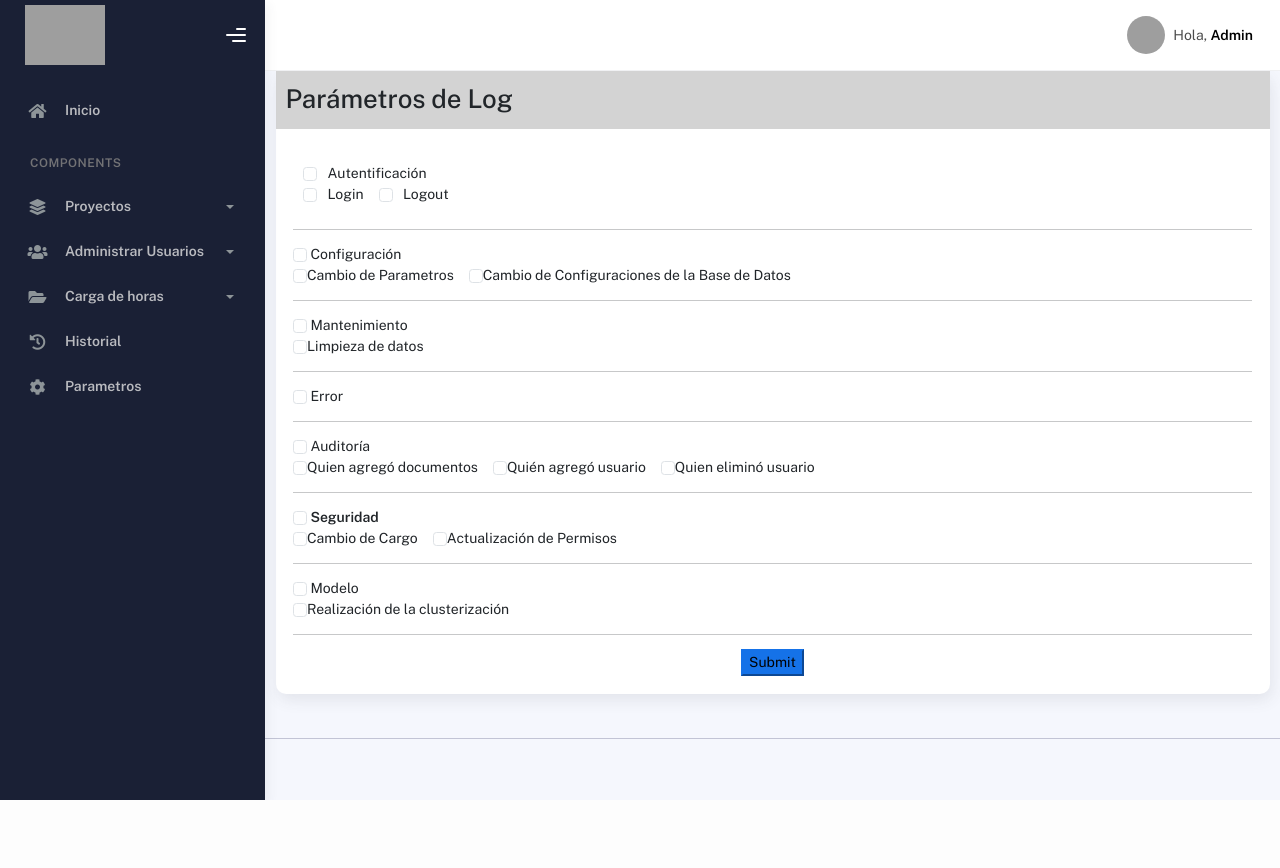
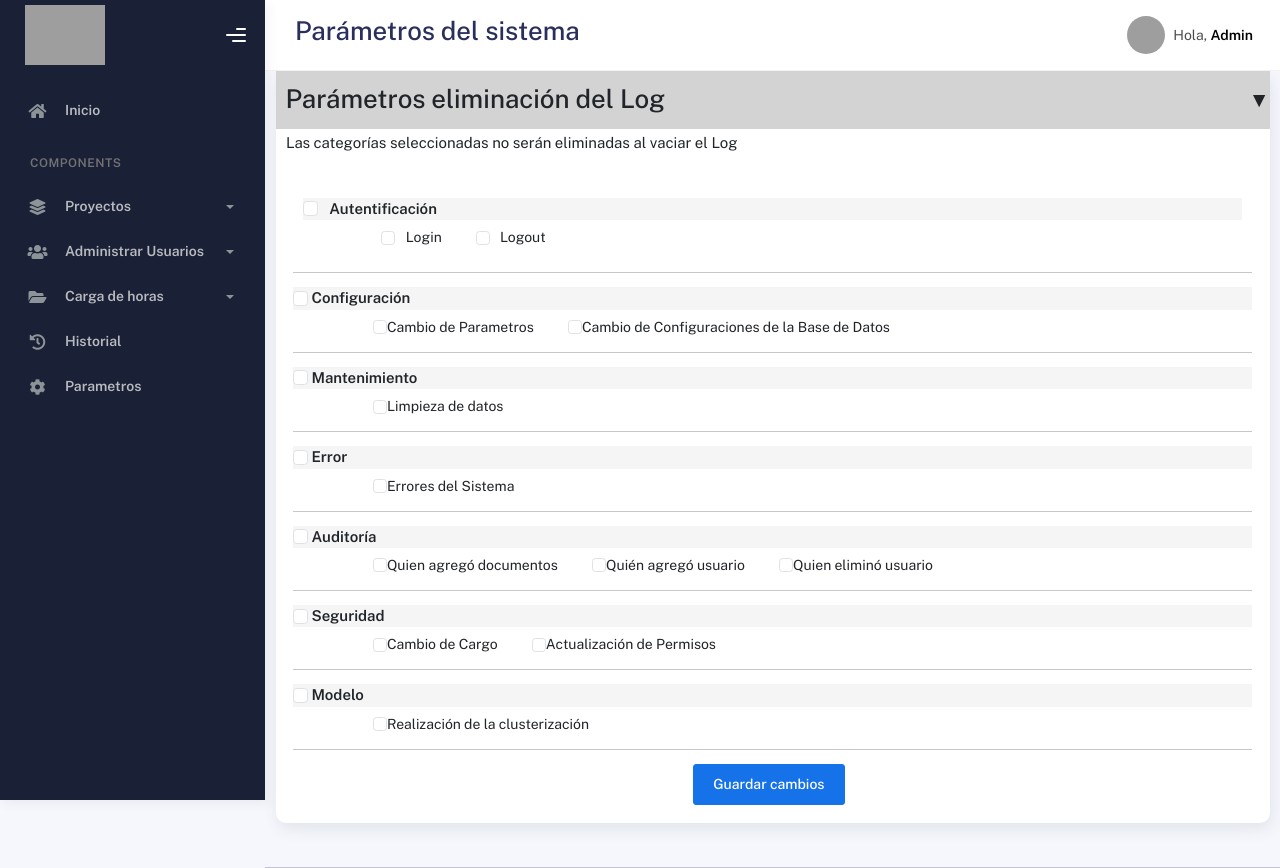
Before and after one commit to Felipe-Diaz/Teamfit, a Django app: page /parametros in a window 1280 px wide. Before the commit the page ends 800 px from the top, so only its background shows below. Run offline with Django 5.2, Linux system fonts and the light colour scheme; a user stored in the database is signed in; data that the repository does not hold is empty; parts of the project's set-up code (start-up, migrations or seed data) failed here and were passed over; some libraries are stand-ins or nearby versions; grey boxes are pictures that could not be loaded.

Commit message:
Mejorada la interfaz de las tablas, mensajes y página de parámetros. Se ha finalizado la historia relacionada con parámetros del historial
Co-authored-by: Jere5865 <Jere5865@users.noreply.github.com>

```diff
--- a/core/forms.py
+++ b/core/forms.py
@@ -194,7 +194,8 @@ CATEGORIAS_MAPPING = {
     'B2': 'cambio_conf_bd',
     'C': 'mantenimiento',
     'C1': 'limpieza_datos',
-    'D1': 'error',
+    'D':'error',
+    'D1': 'errores_sistema',
     'E': 'auditoria',
     'E1': 'quien_agrego_documentos',
     'E2': 'quien_agrego_usuario',
@@ -240,6 +241,7 @@ class CategoriasForm(forms.Form):
 
     # Error
     error = forms.BooleanField(required=False, label="Error", widget=forms.CheckboxInput(attrs={'class':'form-check-input'}))
+    errores_sistema = forms.BooleanField(required=False, label="Errores del Sistema", widget=forms.CheckboxInput(attrs={'class':'form-check-input'}))
 
     # Auditoría
     auditoria = forms.BooleanField(required=False, label="Auditoría", widget=forms.CheckboxInput(attrs={'class':'form-check-input'}))
--- a/core/templates/core/base.html
+++ b/core/templates/core/base.html
@@ -227,6 +227,10 @@
           <nav
             class="navbar navbar-header navbar-header-transparent navbar-expand-lg border-bottom">
             <div class="container-fluid">
+              <h2>
+                {% block titulo %}
+                {% endblock titulo %}
+              </h2>
               <ul class="navbar-nav topbar-nav ms-md-auto align-items-center">
                 <li class="nav-item topbar-user dropdown hidden-caret">
                   <a
--- a/core/templates/core/dashboard.html
+++ b/core/templates/core/dashboard.html
@@ -3,6 +3,9 @@
 {% block titlePage %}
 Teamfit - Diagramas
 {% endblock titlePage %}
+{% block titulo %}
+Gráficos
+{% endblock titulo %}
 {% block content %}
     <div class="container">
         <div>
--- a/core/templates/core/index1.html
+++ b/core/templates/core/index1.html
@@ -1,5 +1,8 @@
 {% extends 'core/base.html' %}
 {% load static %}
+{% block titulo %}
+Inicio
+{% endblock titulo %}
 {% block content %}
   <body>
     <br><br><br><br><hr>
--- a/core/templates/core/parameters.html
+++ b/core/templates/core/parameters.html
@@ -10,14 +10,50 @@ Teamfit - Parametros
         background-color: lightgrey;
         padding: 10px; /* Optional: adds padding around the text */
     }
+    .gray-bg {
+        background-color: rgb(245, 245, 245);
+    }
 
     .checkbox-container {
         display: flex;
         gap: 15px; /* Space between checkboxes */
     }
+    .rounded-button {
+        border-radius: 50px;
+        border: none;
+        box-shadow: none;
+        padding: 15px 30px;
+        font-size: 18px;
+    }
+    .toggle-btn {
+        background-color: lightgrey;
+        border: none;
+        font-size: 1.5rem;
+        padding: 0;
+        width: 100%;
+        text-align: left;
+        display: flex;
+        justify-content: space-between;
+        align-items: center;
+        color: inherit;
+    }
+
+    .toggle-btn:focus {
+        outline: none;
+    }
+
+    .arrow-icon {
+        transition: transform 0.3s;
+    }
+
+    .collapsed .arrow-icon {
+        transform: rotate(180deg);
+    }
 </style>
 {% endblock estiloHead %}
-
+{% block titulo %}
+Parámetros del sistema
+{% endblock titulo %}
 {% block content %}
 <body>
     <div class="container-fluid" style="margin-top: 70px;">
@@ -25,9 +61,16 @@ Teamfit - Parametros
             <div class = "col-md-12">
                 <div class = "card">
                     <div>
-                        <h2 class="custom-grey-bg">
-                            Parámetros de Log
+                        <button class="toggle-btn" type="button" data-bs-toggle="collapse" data-bs-target="#parametros-content" aria-expanded="true" aria-controls="parametros-content">
+                            <h2 class="custom-grey-bg mb-0 col-md-6">
+                                Parámetros eliminación del Log
                             </h2>
+                            <span class="arrow-icon">▼</span>
+                        </button>
+                        <div id="parametros-content" class="collapse show">
+                            <div class="container">
+                                <p>Las categorías seleccionadas no serán eliminadas al vaciar el Log</p>
+                            </div>
                             <div class="container">
                                 {% if messages %}
                                 {% for mesg in messages %}
@@ -50,10 +93,10 @@ Teamfit - Parametros
                                     <div class="main-checkbox">
                                         <div class="form-check">
                                             <!-- Autenticación -->
-                                        {{ form.autenticacion }} {{form.autenticacion.label}}
+                                            <h6 class="gray-bg"> <strong>{{ form.autenticacion }} {{form.autenticacion.label}}</strong></h6>
                                             <div class="checkbox-container" id="autenticacion-fields row"><!--Sub categorías-->
-                                            <div>{{ form.login }}{{ form.login.label }}</div>
-                                            <div>{{ form.logout }}{{ form.logout.label }}</div>
+                                                <div class="offset-md-1">{{ form.login }}{{ form.login.label }}</div>
+                                                <div style="padding-left: 2%;">{{ form.logout }}{{ form.logout.label }}</div>
                                             </div>
                                             <!--  -->
                                         </div>
@@ -61,65 +104,67 @@ Teamfit - Parametros
                                     <hr>
                                     <div class="main-checkbox">
                                         <!-- Configuración -->
-                                    {{ form.configuracion }} {{form.configuracion.label}}
+                                        <h6 class="gray-bg"><strong>{{ form.configuracion }} {{form.configuracion.label}}</strong></h6>
                                         <div class="checkbox-container" id="autenticacion-fields row"><!--Sub categorías-->
-                                        <div>{{ form.cambio_parametros }}{{ form.cambio_parametros.label }}</div>
-                                        <div>{{ form.cambio_conf_bd }}{{ form.cambio_conf_bd.label }}</div>
+                                            <div class="offset-md-1">{{ form.cambio_parametros }}{{ form.cambio_parametros.label }}</div>
+                                            <div style="padding-left: 2%;">{{ form.cambio_conf_bd }}{{ form.cambio_conf_bd.label }}</div>
                                         </div>
                                         <!--  -->
                                     </div>
                                     <hr>
                                     <div class="main-checkbox">
                                         <!--Mantenimiento -->
-                                    {{ form.mantenimiento }} {{form.mantenimiento.label}}
+                                        <h6 class="gray-bg"><strong>{{ form.mantenimiento }} {{form.mantenimiento.label}}</strong></h6>
                                         <div class="checkbox-container" id="autenticacion-fields row"><!--Sub categorías-->
-                                        <div>{{ form.limpieza_datos }}{{ form.limpieza_datos.label }}</div>
+                                            <div class="offset-md-1">{{ form.limpieza_datos }}{{ form.limpieza_datos.label }}</div>
                                         </div>
                                         <!--  -->
                                     </div>
                                     <hr>
                                     <div class="main-checkbox">
                                         <!--Error -->
-                                    {{ form.error }} {{form.error.label}}
+                                        <h6 class="gray-bg"><strong>{{ form.error }} {{form.error.label}}</strong></h6>
                                         <div class="checkbox-container" id="autenticacion-fields row"><!--Sub categorías-->
+                                            <div class="offset-md-1">{{ form.errores_sistema }}{{ form.errores_sistema.label }}</div>
                                         </div>
                                         <!--  -->
                                     </div>
                                     <hr>
                                     <div class="main-checkbox">
                                         <!--Auditoría -->
-                                    {{ form.auditoria }} {{form.auditoria.label}}
+                                        <h6 class="gray-bg"><strong>{{ form.auditoria }} {{form.auditoria.label}}</strong></h6>
                                         <div class="checkbox-container" id="autenticacion-fields row"><!--Sub categorías-->
-                                        <div>{{ form.quien_agrego_documentos }}{{ form.quien_agrego_documentos.label }}</div>
-                                        <div>{{ form.quien_agrego_usuario }}{{ form.quien_agrego_usuario.label }}</div>
-                                        <div>{{ form.quien_elimino_usuario }}{{ form.quien_elimino_usuario.label }}</div>
+                                            <div class="offset-md-1">{{ form.quien_agrego_documentos }}{{ form.quien_agrego_documentos.label }}</div>
+                                            <div style="padding-left: 2%;">{{ form.quien_agrego_usuario }}{{ form.quien_agrego_usuario.label }}</div>
+                                            <div style="padding-left: 2%;">{{ form.quien_elimino_usuario }}{{ form.quien_elimino_usuario.label }}</div>
                                         </div>
                                         <!--  -->
                                     </div>
                                     <hr>
                                     <div class="main-checkbox">
                                         <!--Seguridad -->
-                                    {{ form.seguridad }} <strong>{{form.seguridad.label}}</strong>
+                                        <h6 class="gray-bg"><strong>{{ form.seguridad }} {{form.seguridad.label}}</strong></h6>
                                         <div class="checkbox-container" id="autenticacion-fields row"><!--Sub categorías-->
-                                        <div>{{ form.cambio_de_cargo }}{{ form.cambio_de_cargo.label }}</div>
-                                        <div>{{ form.actualizacion_permisos }}{{ form.actualizacion_permisos.label }}</div>
+                                            <div class="offset-md-1">{{ form.cambio_de_cargo }}{{ form.cambio_de_cargo.label }}</div>
+                                            <div style="padding-left: 2%;">{{ form.actualizacion_permisos }}{{ form.actualizacion_permisos.label }}</div>
                                         </div>
                                         <!--  -->
                                     </div>
                                     <hr>
                                     <div class="main-checkbox">
                                         <!--Modelo -->
-                                    {{ form.modelo }} {{form.modelo.label}}
+                                        <h6 class="gray-bg"><strong>{{ form.modelo }} {{form.modelo.label}}</strong></h6>
                                         <div class="checkbox-container" id="autenticacion-fields row"><!--Sub categorías-->
-                                        <div>{{ form.realizacion_clusterizacion }}{{ form.realizacion_clusterizacion.label }}</div>
+                                            <div class="offset-md-1">{{ form.realizacion_clusterizacion }}{{ form.realizacion_clusterizacion.label }}</div>
                                         </div>
                                         <!--  -->
                                     </div>
                                     <hr>
-                                <div class="text-center">
-                                    <button type="submit" class="button btn-primary">Submit</button>
+                                    <div class="text-align-center offset-sm-5">
+                                        <button type="submit" class="btn btn-primary">Guardar cambios</button>
                                     </div>
                                 </form>
+                            </div>
                         </div>
                     </div>
                 </div>
--- a/core/templates/core/verProyectos.html
+++ b/core/templates/core/verProyectos.html
@@ -3,6 +3,9 @@
 {% block titlePage %}
 Teamfit - Ver Proyectos
 {% endblock titlePage %}
+{% block titulo %}
+Ver Proyectos
+{% endblock titulo %}
     {% block estiloHead %}
     <style>
       .modal {
@@ -54,9 +57,6 @@ Teamfit - Ver Proyectos
             <br>
             <br>
             <div class="card">
-              <div class="card-header">
-                  <h4 class="card-title">Proyectos Almacenados</h4>
-              </div>
                 <div class="card-body">
                   <div class="table-responsive">
                   <table id="multi-filter-select" class="display table table-striped table-hover">
--- a/core/templates/core/verUsuarios.html
+++ b/core/templates/core/verUsuarios.html
@@ -3,6 +3,9 @@
 {% block titlePage %}
 Teamfit - Ver Usuarios
 {% endblock titlePage %}
+{% block titulo %}
+Usuarios Registrados
+{% endblock titulo %}
 {% block content %}
 <body>
 <div class="row">
@@ -12,9 +15,6 @@ Teamfit - Ver Usuarios
         <br>
         <br>
         <div class="card">
-            <div class="card-header">
-                <h4 class="card-title">Usuarios Registrados</h4>
-            </div>
             <div class="container">
             {% if messages %}
             {% for mesg in messages %}
--- a/core/views.py
+++ b/core/views.py
@@ -2,6 +2,7 @@ from django.shortcuts import redirect, render
 from .models import Ventas, Perfil_hh_Detalle_Semanal, Disponibilidad, Hh_Estimado_Detalle_Semanal
 from .models import Graficos, historialCambios, proyectosAAgrupar, PerfilUsuario, Parametro
 from .forms import VentasForm, DispForm, UploadFileForm, LoginForm, CrearUsuarioAdmin, proyectosForm, CategoriasForm
+from .forms import CATEGORIAS_MAPPING
 from datetime import datetime, timedelta, time
 import random
 import requests
@@ -424,6 +425,9 @@ def create_additional_table():
     return True
 
 def iniciar_sesion(request):
+    if request.user.is_authenticated:
+        return redirect(pagina_principal)
+
     if request.method == 'POST':
         form = LoginForm(request.POST)
         if form.is_valid():
@@ -444,7 +448,10 @@ def iniciar_sesion(request):
 
 #Crear un cerrar sesión
 def cerrar_sesion(request):
-    user = request.user
+    try:
+        user = request.user
+    except:
+        user = None
     cat = {'Cat':'A','Sub':'2'}
     almacenado = almacenarHistorial(cat, user)
     logout(request)
@@ -640,13 +647,18 @@ def eliminarUsuarios(request, id):
             mesg = f'El usuario {nombre} {apellido} es administrador, no puede ser desactivado.'
             merror.append(mesg)
         else:
-            mesg = f'Se ha desactivado al usuario <strong>{nombre} {apellido}</strong>. Verifique el usuario en la siguiente lista.'
-            messages.append(mesg)
-            usuario.is_active = False
-            usuario.save()
+            if(usuario.is_active):
+                usuario.is_active = False
+                usuario.save()
+                mesg = f'Se ha desactivado al usuario <strong>{nombre} {apellido}</strong>. Verifique el usuario en la siguiente lista.'
+                messages.append(mesg)
+                cat = {'Cat':'E','Sub':'3'}
+                almacenado = almacenarHistorial(cat, request.user)
+            else:
+                mesg = f'El usuario <strong>{nombre} {apellido}</strong> ya está desactivado. Verifique el usuario en la siguiente lista.'
+                messages.append(mesg)
 
-            cat = {'Cat':'E','Sub':'3'}
-            almacenado = almacenarHistorial(cat, request.user)
+
     except Exception as e:
         print(e)
         mesg = 'Ha ocurrido un error. Por favor verifique nuevamente más tarde.'
@@ -663,14 +675,17 @@ def eliminarUsuarios(request, id):
 def ajuste_parametros(request):
     if not request.user.is_authenticated:
         return redirect(iniciar_sesion)
+
     messages = []
     merror = []
-    data = {'form':CategoriasForm()}
+    data = {}
+
     if request.method == 'POST':
         form = CategoriasForm(request.POST)
         if(form.is_valid()):
             try:
                 to_keep = obtener_campos_secundarios(form=form)
+                print(to_keep)
                 valor_parametro = {
                     'valores_a_mantener':to_keep
                 }
@@ -678,8 +693,14 @@ def ajuste_parametros(request):
                     nombre_parametro='historial.mantener',
                     defaults={'valor': valor_parametro},
                 )
+                user = request.user
+                cat = {'Cat':'B','Sub':'1'}
+                almacenado = almacenarHistorial(cat, user)
+
                 mesg = 'Se ha guardado correctamente'
                 messages.append(mesg)
+
+
             except Exception as e:
                 mesg = 'Ha ocurrido un error. Por favor, inténtelo de nuevo más tarde.'
                 merror.append(mesg)
@@ -687,10 +708,14 @@ def ajuste_parametros(request):
         else:
             mesg = 'Ha ocurrido un error. Por favor, verifique los campos correctamente o intentelo de nuevo más tarde.'
             merror.append(mesg)
+
+    form = obtener_valores_formulario_parametro(CategoriasForm())
+    data['form'] = form
     data['messages'] = messages
     data['merror'] = merror
 
     return render(request, 'core/parameters.html',data)
+
 
 def obtener_campos_secundarios(form):
     sub_cats = obtener_subcategorias()
@@ -707,23 +732,52 @@ def obtener_campos_secundarios(form):
         return []
 
 
+def obtener_valores_formulario_parametro(form):
+    """
+    Obtiene los valores de los parámetros almacenados, para luego cargaros en el formulario
 
-# def create_or_update_parametro(request):
-#     # Definir el valor que deseas almacenar. Puede ser un dict, lista, número, etc.
-#     valor_parametro = {
-#         'valores_a_mantener':['E2', 'E3']
-#     }
+    Parametros: Solicita el formulario de parámetros
 
-#     # Usar update_or_create para crear o actualizar el objeto
-#     parametro, created = Parametro.objects.update_or_create(
-#         nombre_parametro='historial.mantener',
-#         defaults={'valor': valor_parametro},
-#     )
+    Return: Entrega el formulario con los datos cargados
+    """
+    try:
+        parametro = Parametro.objects.get(nombre_parametro='historial.mantener')
+        valor_parametro = parametro.valor
+        valores_a_mantener = valor_parametro.get('valores_a_mantener', [])
+    except:
+        valores_a_mantener = []
 
-#     return redirect(pagina_principal)  # Renderiza una página o devuelve una respuesta adecuada
+    initial_data = {field_name: False for field_name in CATEGORIAS_MAPPING.values()}
+
+    for val in valores_a_mantener:
+        field = CATEGORIAS_MAPPING.get(val)
+        if field:
+            initial_data[field] = True
+    print(initial_data)
+    initial_data = marcar_categorias_principales_parametros(initial_data=initial_data)
+
+    form = CategoriasForm(initial=initial_data)
+    return form
 
 
-#     #Datos: {"valores_a_mantener": ["E2", "E3"]} - Nombre: historial.mantener
+def marcar_categorias_principales_parametros(initial_data):
+    """
+    Devuelve el formulario con las categorías principales marcadas
+
+    Parametros: initial_data es el valor del formulario con los campos marcados
+
+    Return: Retorna el formulario con los campos principales marcados
+    """
+    categorias_principales = set(key for key in CATEGORIAS_MAPPING.keys() if len(key) == 1)
+    for categoria in categorias_principales:
+        sub_categorias = [sub_key for sub_key in CATEGORIAS_MAPPING.keys() if sub_key.startswith(categoria) and len(sub_key) > 1]
+
+        if all(initial_data[CATEGORIAS_MAPPING[sub_key]] for sub_key in sub_categorias):
+            initial_data[CATEGORIAS_MAPPING[categoria]] = True
+    return initial_data
+
+
+
 def eliminar_historial(request):
     if not request.user.is_authenticated:
         return redirect(iniciar_sesion)
@@ -744,6 +798,9 @@ def eliminar_historial(request):
                 # Eliminar registros que no estén en la lista de valores a mantener
                 count, _ = historialCambios.objects.exclude(subcategoria__in=nombres_subs).delete()
                 messages.success(request, 'Datos eliminados exitosamente.')
+                user = request.user
+                cat = {'Cat':'C','Sub':'1'}
+                almacenado = almacenarHistorial(cat, user)
             else:
                 messages.info(request, 'La lista de valores a mantener está vacía. No se eliminaron datos.')
 
```
Also changed, not shown: core/templates/core/crearUsuarios.html (+3 -5 lines), core/templates/core/historialAcciones.html (+8 -5 lines), core/templates/core/subirProyectos.html (+3 -6 lines). Lines whose indentation alone changed are shown as unchanged.
